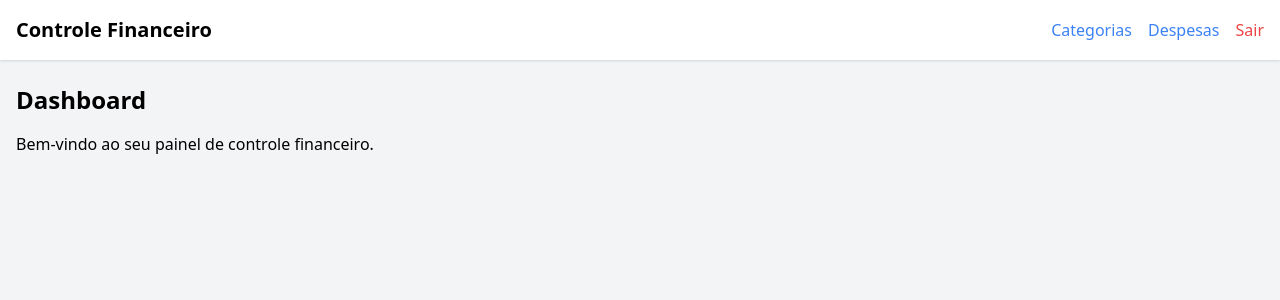
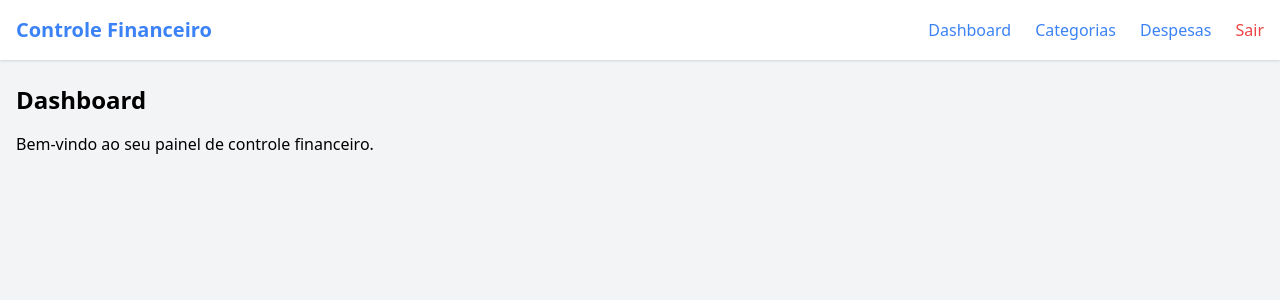
Before and after one commit to leonascimeto/my-finance-app, a Vue app: page /dashboard in a window 1280 px wide. Shown: the top 300 px of the page. Built offline with nearby package versions, Linux system fonts and the light colour scheme; no server answers; sample sign-in values are in the browser's storage.

Commit message:
feat: adicionoando menu estatico na pagina de despesas

```diff
--- a/src/components/Header.vue
+++ b/src/components/Header.vue
@@ -1,15 +1,43 @@
 <template>
   <nav class="bg-white shadow">
     <div class="container flex items-center justify-between px-4 py-4 mx-auto">
-      <h1 class="text-xl font-bold">Controle Financeiro</h1>
-      <div class="flex space-x-4">
-        <router-link to="/categories" class="text-blue-500 hover:underline">Categorias</router-link>
-        <router-link to="/expenses" class="text-blue-500 hover:underline">Despesas</router-link>
-        <button @click="logout" class="text-red-500">Sair</button>
+      <router-link to="/dashboard" class="text-xl font-bold text-blue-500 hover:text-blue-700 transition-colors duration-300">
+        Controle Financeiro
+      </router-link>
+      <div class="flex space-x-6">
+        <router-link
+          to="/dashboard"
+          class="group relative text-blue-500 hover:text-blue-700 transition-colors duration-300"
+        >
+          Dashboard
+          <span class="absolute left-0 bottom-0 w-0 h-0.5 bg-blue-700 transition-all duration-300 group-hover:w-full"></span>
+        </router-link>
+        <router-link
+          to="/categories"
+          class="group relative text-blue-500 hover:text-blue-700 transition-colors duration-300"
+        >
+          Categorias
+          <span class="absolute left-0 bottom-0 w-0 h-0.5 bg-blue-700 transition-all duration-300 group-hover:w-full"></span>
+        </router-link>
+        <router-link
+          to="/expenses"
+          class="group relative text-blue-500 hover:text-blue-700 transition-colors duration-300"
+        >
+          Despesas
+          <span class="absolute left-0 bottom-0 w-0 h-0.5 bg-blue-700 transition-all duration-300 group-hover:w-full"></span>
+        </router-link>
+        <button
+          @click="logout"
+          class="group relative text-red-500 hover:text-red-700 transition-colors duration-300"
+        >
+          Sair
+          <span class="absolute left-0 bottom-0 w-0 h-0.5 bg-red-700 transition-all duration-300 group-hover:w-full"></span>
+        </button>
       </div>
     </div>
   </nav>
 </template>
+
 
 <script lang="ts">
 import { defineComponent } from "vue";
--- a/src/views/Expenses.vue
+++ b/src/views/Expenses.vue
@@ -1,4 +1,5 @@
 <template>
+  <DefaultLayout>
     <div class="p-6">
       <h1 class="text-2xl font-bold mb-6">Despesas</h1>
       <form @submit.prevent="onSubmit" class="space-y-6">
@@ -143,6 +144,7 @@
         </div>
       </div>
     </div>
+  </DefaultLayout>
 </template>
 
 <script lang="ts">
@@ -150,9 +152,12 @@ import { defineComponent, reactive, onMounted } from "vue";
 import { useExpenseStore } from "../stores/expenseStore";
 import { storeToRefs } from "pinia";
 import { useAuthStore } from "@/stores/auth";
-import type { Expense } from "@/types/expense";
+import DefaultLayout from "@/layouts/DefaultLayout.vue";
 
 export default defineComponent({
+  components: {
+    DefaultLayout,
+  },
   setup() {
     const expenseStore = useExpenseStore();
     const userStore = useAuthStore();
```
Lines whose indentation alone changed are shown as unchanged.
